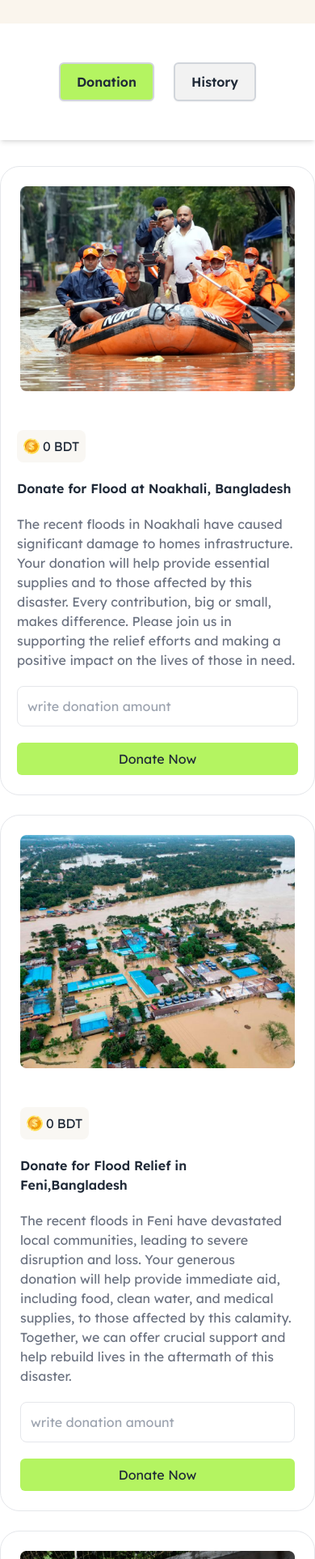
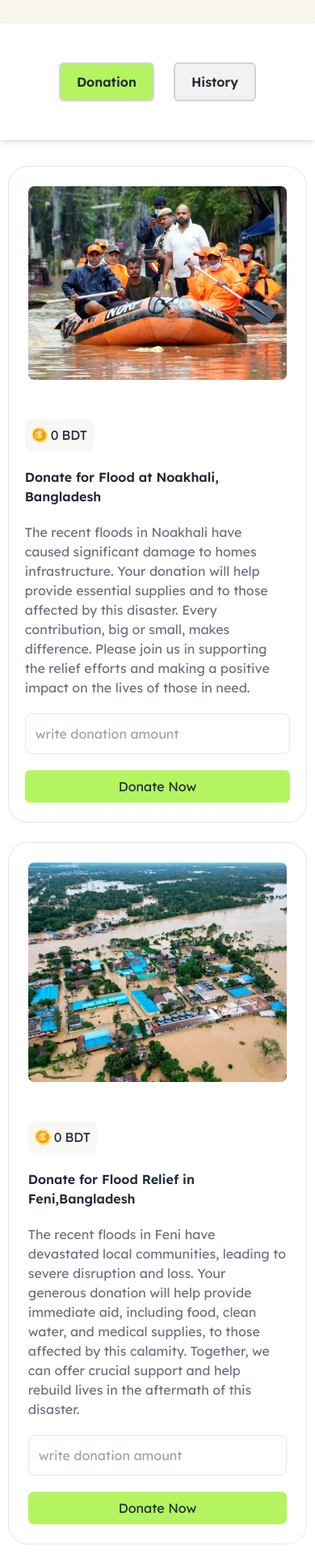
Before and after one commit to ayesha-siddika110/Assignment-5, a plain HTML site: page index.html in a window 390 px wide. Shown: the part 75-2000 px from the top of the page at 81% size. Drawn offline with nearby package versions, Linux system fonts and the light colour scheme.

Commit message:
fixed responsive

```diff
--- a/index.html
+++ b/index.html
@@ -70,7 +70,7 @@
 
     <div id="donation-area" class="mt-8">
         <section>
-            <div class="lg:w-[70%]  m-auto border rounded-3xl lg:flex ">
+            <div class="lg:w-[70%] md:w-[80%] w-[95%]   m-auto border rounded-3xl lg:flex ">
                 <div class="lg:w-[50%] p-6">
                     <img class="h-full w-full" src="assets/noakhali.png" alt="">
                 </div>
@@ -105,7 +105,7 @@
         </section>
         <!-- section 2 -->
         <section>
-            <div class="lg:fixed-width m-auto border rounded-3xl lg:flex mt-6">
+            <div class="lg:w-[70%] md:w-[80%] w-[95%]  m-auto border rounded-3xl lg:flex mt-6">
                 <div class="lg:w-[50%] p-6">
                     <img class="h-full w-full" src="assets/feni.png" alt="">
                 </div>
@@ -142,7 +142,7 @@
         </section>
         <!-- section 3 -->
         <section>
-            <div class="lg:fixed-width m-auto border rounded-3xl lg:flex mt-6">
+            <div class="lg:w-[70%] md:w-[80%] w-[95%] m-auto border rounded-3xl lg:flex mt-6">
                 <div class="lg:w-[50%] p-6">
                     <img class="h-full w-full" src="assets/quota-protest.png" alt="">
                 </div>
```
